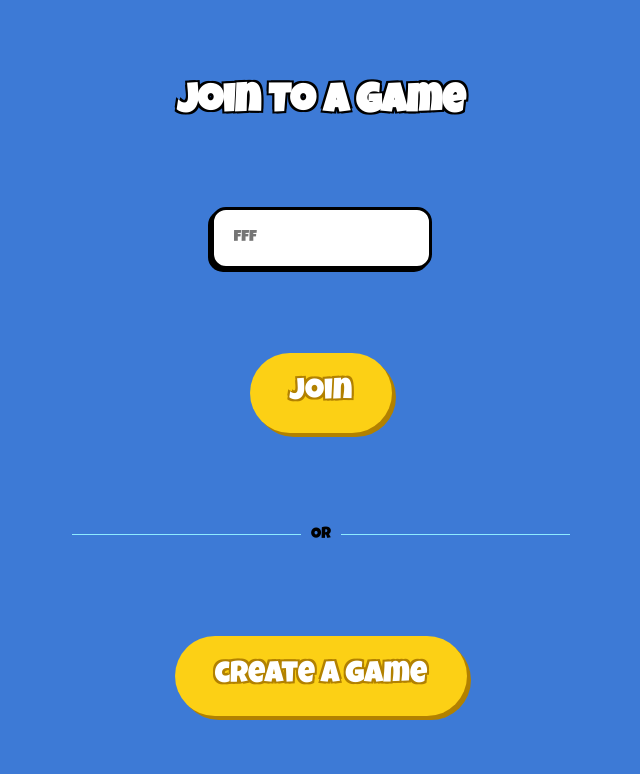
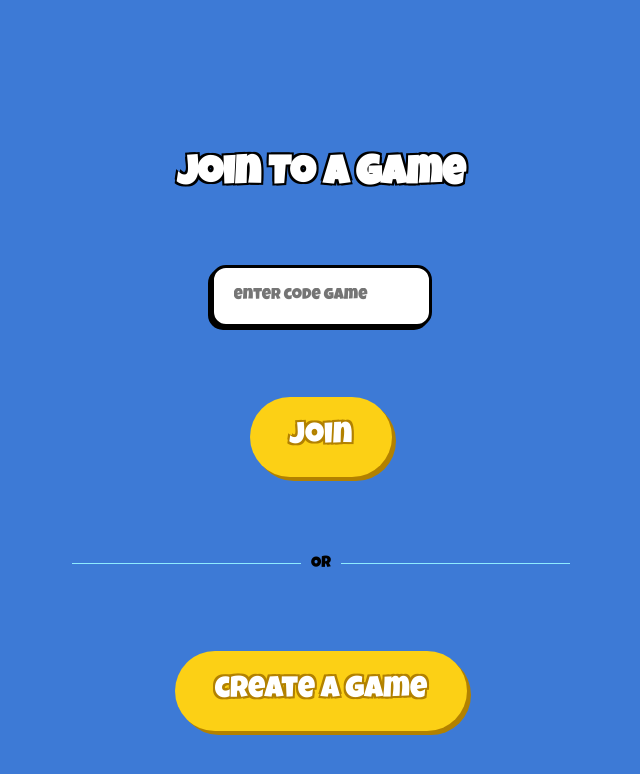
Before and after one commit to shaultr/Tic-Tac-Toe, a React (Vite) app in the folder client/: page / in a window 1280 px wide. Shown: the top 774 px of the page, without its empty margins (319-959 px from the left). Built offline with nearby package versions, Linux system fonts and the light colour scheme; no server answers.

Commit message:
create room

```diff
--- a/client/package.json
+++ b/client/package.json
@@ -12,6 +12,8 @@
   "dependencies": {
     "react": "^18.2.0",
     "react-dom": "^18.2.0",
+    "react-icon": "^1.0.0",
+    "react-icons": "^5.2.1",
     "react-router-dom": "^6.23.0",
     "sacc": "^0.0.1",
     "sass": "^1.76.0",
--- a/client/src/App.jsx
+++ b/client/src/App.jsx
@@ -14,13 +14,13 @@ function App() {
 
   return (
     <>
-      <SocketProvider>
+      {/* <SocketProvider> */}
         <Routes>
           <Route path="/" element={<JoineToAGame />} />
           <Route path="/choosePlayer" element={<ChoosePlayerPage />} />
           <Route path="play" element={<GamePage />} />
         </Routes>
-      </SocketProvider>
+      {/* </SocketProvider> */}
     </>
   )
 }
--- a/client/src/components/ChoosePlayerBox/index.jsx
+++ b/client/src/components/ChoosePlayerBox/index.jsx
@@ -8,7 +8,6 @@ export default function BoardGame({chooseX, chooseO, handleClickX, handleClickO}
         <div className={styles.container}>
             <Square click={handleClickX} mode={chooseX} />
             <Square click={handleClickO} mode={chooseO} />
-
         </div>
     )
 }
--- a/client/src/pages/JoineToAGame/index.jsx
+++ b/client/src/pages/JoineToAGame/index.jsx
@@ -1,21 +1,33 @@
 import styles from './style.module.css'
 import ContentFrame from '../../components/ContentFrame';
-
+import BackButton from '../../components/BackButton';
+import { socket } from "../../socket";
 import Button from '../../components/Button'
 import { useState } from 'react';
 import { NavLink } from 'react-router-dom';
 
 export default function JoineToAGame() {
+const [code, setCode] = useState(0);
+const [roomNun, setRoomNun] = useState(0);
 
-  function getMyDiv() {
-    const myDiv = <input placeholder="fff" style={{ border: "none" }} />;
+  function getContent() {
+    const myDiv = <input onChange={(e)=>setCode(e.target.value)} placeholder="enter code game" style={{ border: "none" }} />;
     return myDiv;
   }
-  const content = getMyDiv();
+  const content = getContent();
 
+  const join = () => {
+    socket.emit('join-room',roomNun)
+    console.log(code);
+  }
+  const createGame = () => {
+    socket.emit('create-room')
+  }
   return (
     <div className={styles.container}>
-      {/* <Back /> */}
+    <div className={styles.back}>
+      <BackButton />
+    </div>
       <div className={styles.title}>
         <h1>Join To A Game</h1>
       </div>
@@ -23,7 +35,7 @@ export default function JoineToAGame() {
         <ContentFrame content={content} />
       </div>
       <div className={styles.buttons}>
-        <NavLink to={'/coose'}>
+        <NavLink to={'/choosePlayer'} onClick={join}>
           <Button text={"join"} />
         </NavLink>
       </div>
@@ -36,7 +48,7 @@ export default function JoineToAGame() {
         </div>
 
       <div className={styles.buttons}>
-        <NavLink to={'/choose'}>
+        <NavLink to={'/choose'} onClick={createGame}>
           <Button text={"create a game"} />
         </NavLink>
       </div>
--- a/client/src/pages/JoineToAGame/style.module.css
+++ b/client/src/pages/JoineToAGame/style.module.css
@@ -6,6 +6,14 @@
     justify-content: space-evenly;
     flex-direction: column;
     align-items: center;
+}
+.back{
+    width: 100%;
+    margin-top: 0;
+    padding: 9px;
+   display: flex;
+   justify-content: start;
+   align-items: end;
 }
 .title{
     color: white;
```
Also changed, not shown: 2 other files (tests, documents, lock files or other folders).
